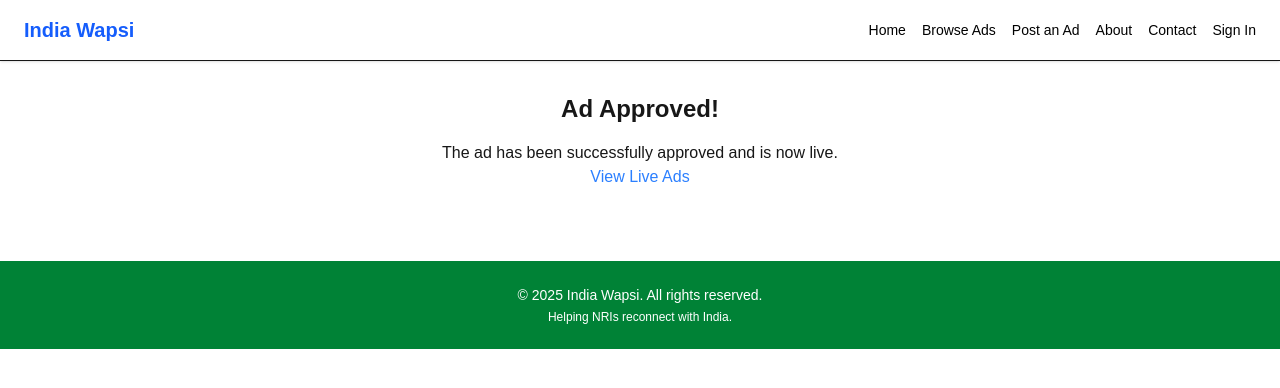
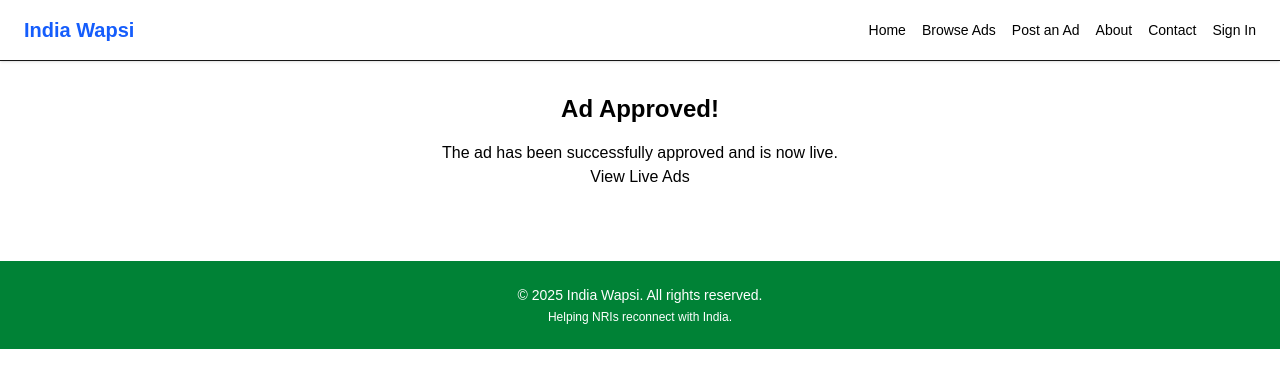
Before and after one commit to indiawapsi/india-wapsi-listings, a Next.js app: page /moderator/success in a window 1280 px wide. Shown: the top 388 px of the page. Built offline with nearby package versions, Linux system fonts and the light colour scheme; no server answers.

Commit message:
fix bugs

```diff
--- a/app/moderator/success/page.tsx
+++ b/app/moderator/success/page.tsx
@@ -3,10 +3,10 @@ import Link from 'next/link';
 
 export default function ApprovalSuccessPage() {
   return (
-    <div className="container mx-auto p-4 text-center">
+    <div className="container mx-auto p-4 text-center text-black">
       <h1 className="text-2xl font-bold mb-4">Ad Approved!</h1>
       <p>The ad has been successfully approved and is now live.</p>
-      <Link href="/browse" className="text-blue-500 hover:underline">
+      <Link href="/browse" className="text-black hover:underline">
         View Live Ads
       </Link>
     </div>
--- a/app/post/page.tsx
+++ b/app/post/page.tsx
@@ -131,6 +131,8 @@ export default function PostAdPage() {
           )}
         </div>
 
+
+
         <div className="mb-4">
           <label className="block text-black font-medium mb-1">Name</label>
           <input
@@ -157,6 +159,16 @@ export default function PostAdPage() {
         </div>
 
         {/* Info Card: Category */}
+        <div className="mb-4">
+          <label className="block text-black font-medium mb-1">Title</label>
+          <input
+            name="title"
+            value={form.title}
+            onChange={handleChange}
+            required
+            className="w-full border border-gray-300 rounded px-3 py-2 text-black"
+          />
+        </div>
         <div className="mb-2 p-3 bg-green-50 border-l-4 border-green-400 rounded">
           <div className="flex items-center text-green-800 text-sm font-semibold cursor-pointer select-none" onClick={() => toggleInfoCard('category')}>
             Category Info
```
Also changed, not shown: app/about/page.tsx (indentation only), app/ads/[id]/page.tsx (indentation only), app/components/Testimonials.tsx (indentation only), app/page.tsx (indentation only).
